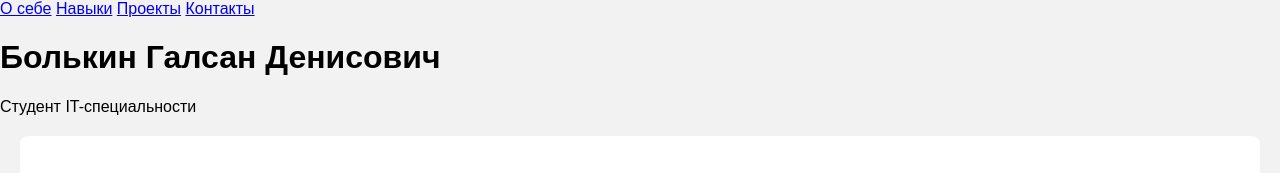
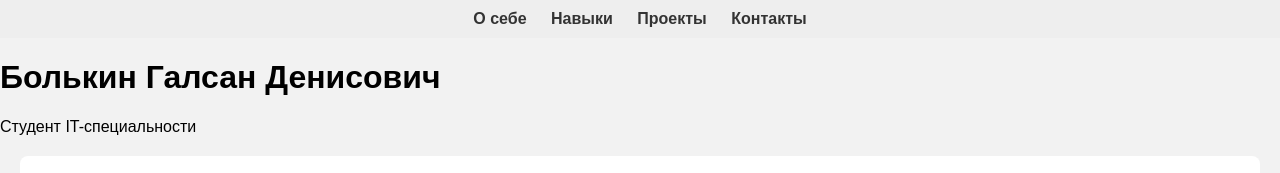
Before and after one commit to fortphantom58-ui/project, a plain HTML site: page index.html in a window 1280 px wide. Shown: the top 173 px of the page. Drawn offline with Linux system fonts and the light colour scheme.

Commit message:
Update style.css

```diff
--- a/style.css
+++ b/style.css
@@ -33,3 +33,19 @@ avatar {
   display: block;
   margin: 15px auto;
 }
+nav {
+  text-align: center;
+  background: #eee;
+  padding: 10px;
+}
+
+nav a {
+  margin: 0 10px;
+  text-decoration: none;
+  color: #333;
+  font-weight: bold;
+}
+
+nav a:hover {
+  color: #ff9900;
+}
```
